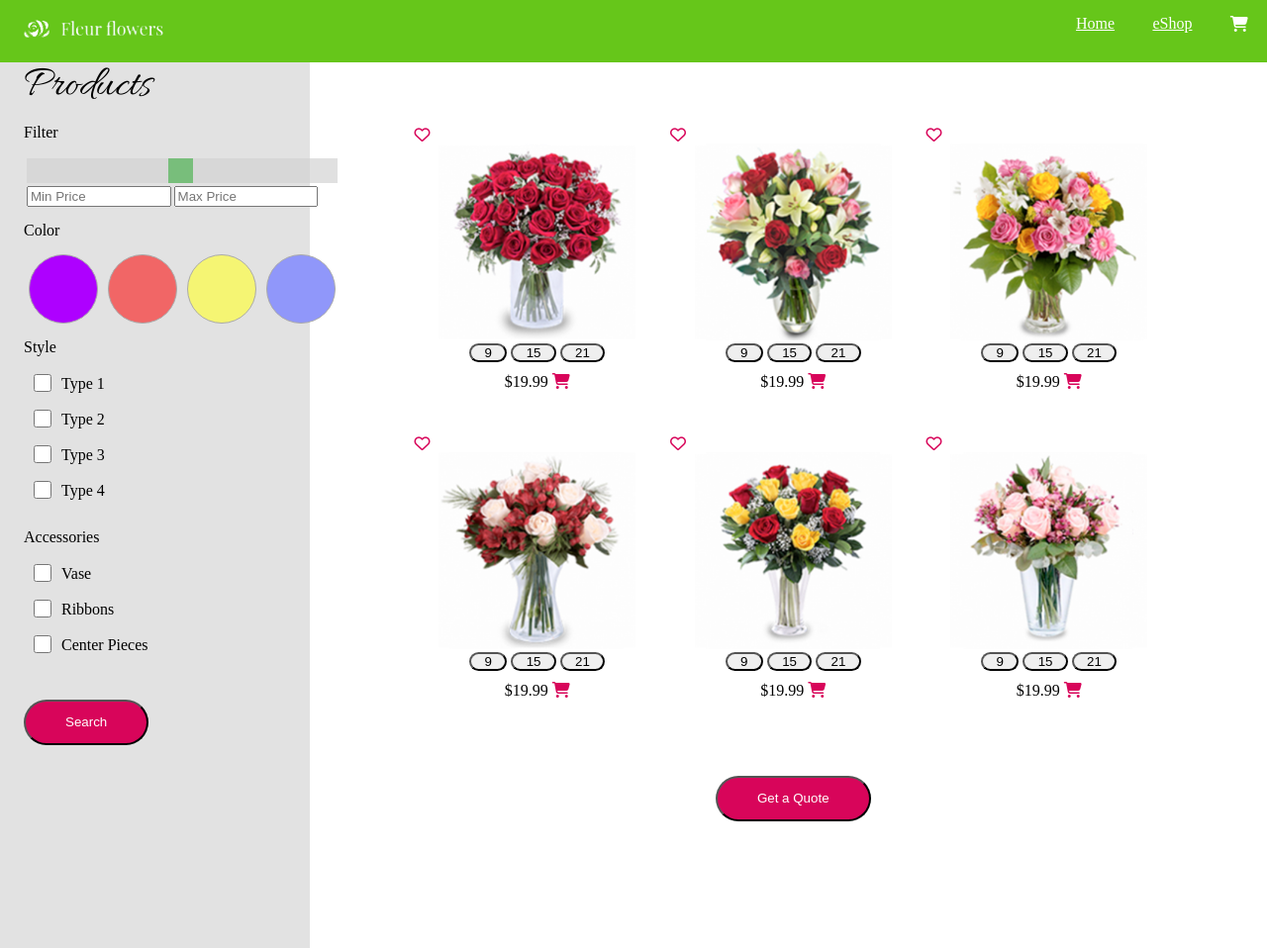
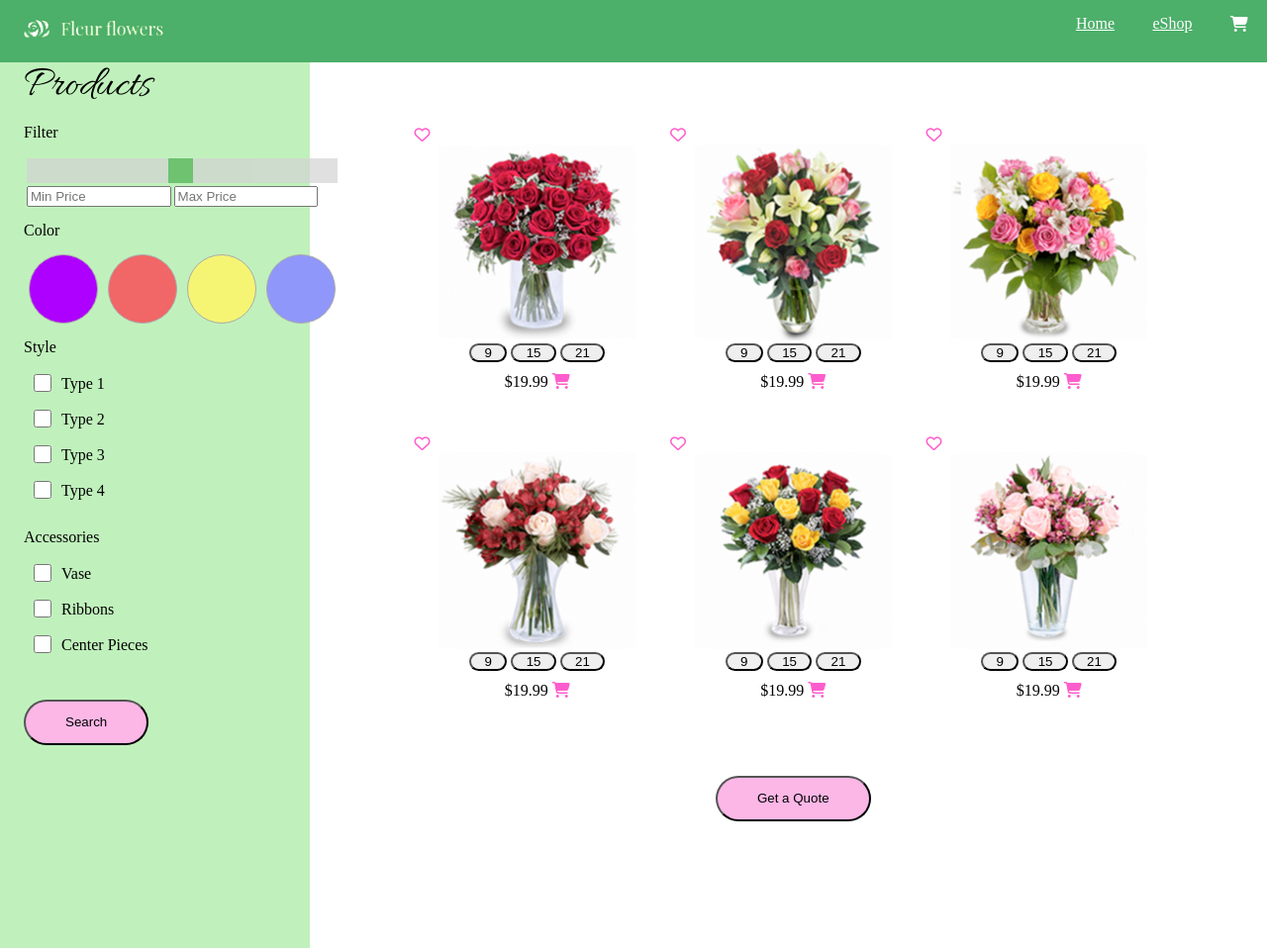
Before and after one commit to rootDEV2990/FloristShop, a plain HTML site: page eshop.html in a window 1280 px wide. Shown: the top 958 px of the page at 99% size. Drawn offline with Linux system fonts and the light colour scheme; a web font is replaced by a local one.

Commit message:
Added new colors and and personalization.

```diff
--- a/assets/sass/_grid.scss
+++ b/assets/sass/_grid.scss
@@ -41,7 +41,7 @@
   border-radius: 5000px;
   background-color: $btn-primary-color;
   border: 1px solid $btn-primary-color;
-  color: #fff;
+  color: $primary-font-color;
   height: 50px;
 }
 
--- a/assets/sass/_layout.scss
+++ b/assets/sass/_layout.scss
@@ -1,7 +1,3 @@
-aside {
-    background-color: rgb(216, 216, 216);
-}
-
 .logo img {
     width: 25%;;
 }
@@ -84,7 +80,7 @@ h5 .fa-heart {
     background-color: $btn-primary-color;
     border-radius: 5000px;
     padding: 1em 3em;
-    color: $secondary-font-color;
+    color: $primary-font-color;
 }
 
 .eshop {
@@ -215,7 +211,7 @@ iframe {
     -moz-appearance: button;
     appearance: button;
     text-decoration: none;
-    color: $secondary-font-color;
+    color: $primary-font-color;
     background-color: $btn-primary-color;
     padding: .4em 2em;
     border-radius: 5000px;
--- a/assets/sass/_variables.scss
+++ b/assets/sass/_variables.scss
@@ -1,12 +1,12 @@
-$background-main: #66c61a;
-$background-secondary: #74c88d;
-$background-alt: rgba(216, 216, 216, 0.74);
+$background-main: #4caf6a;
+$background-secondary: #f1f1f1fb;
+$background-alt: rgb(192, 241, 188);
 $primary-font-color: #000;
 $secondary-font-color: #fff;
-$accent-font-color: #d8055a;
+$accent-font-color: #ff5dce;
 $icon-color: #7dd011;
 $icon-color-secondary: #7dd011;
-$btn-primary-color: #d8055a;
+$btn-primary-color: #fcb7e7;
 $btn-secondary-color: #55bf00;
 
 $color-filters-1: rgb(174, 0, 255);
--- a/eshop.html
+++ b/eshop.html
@@ -168,7 +168,7 @@
                 </section>
             </div>
             <section class="comments grid responsive-p pt-5">
-                <h2 class="col-grow text-center-sm pb-2 white">Customers</h2>
+                <h2 class="col-grow text-center-sm pb-2">Customers</h2>
                 <nav class="controls white">
                     <a>&lt;</a>
                     <a>&gt;</a>
```
Also changed, not shown: index.html (+2 -2 lines), item.html (+2 -2 lines), assets/css/style.css.
